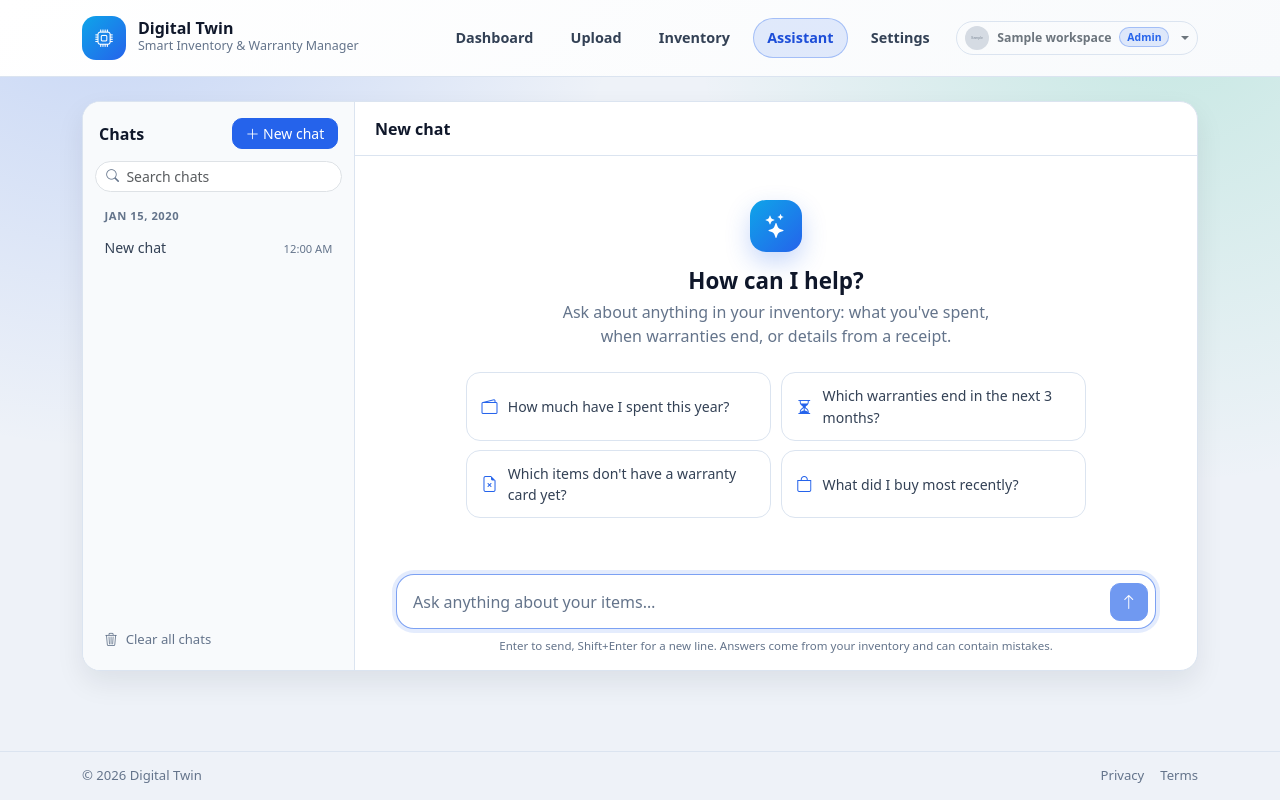
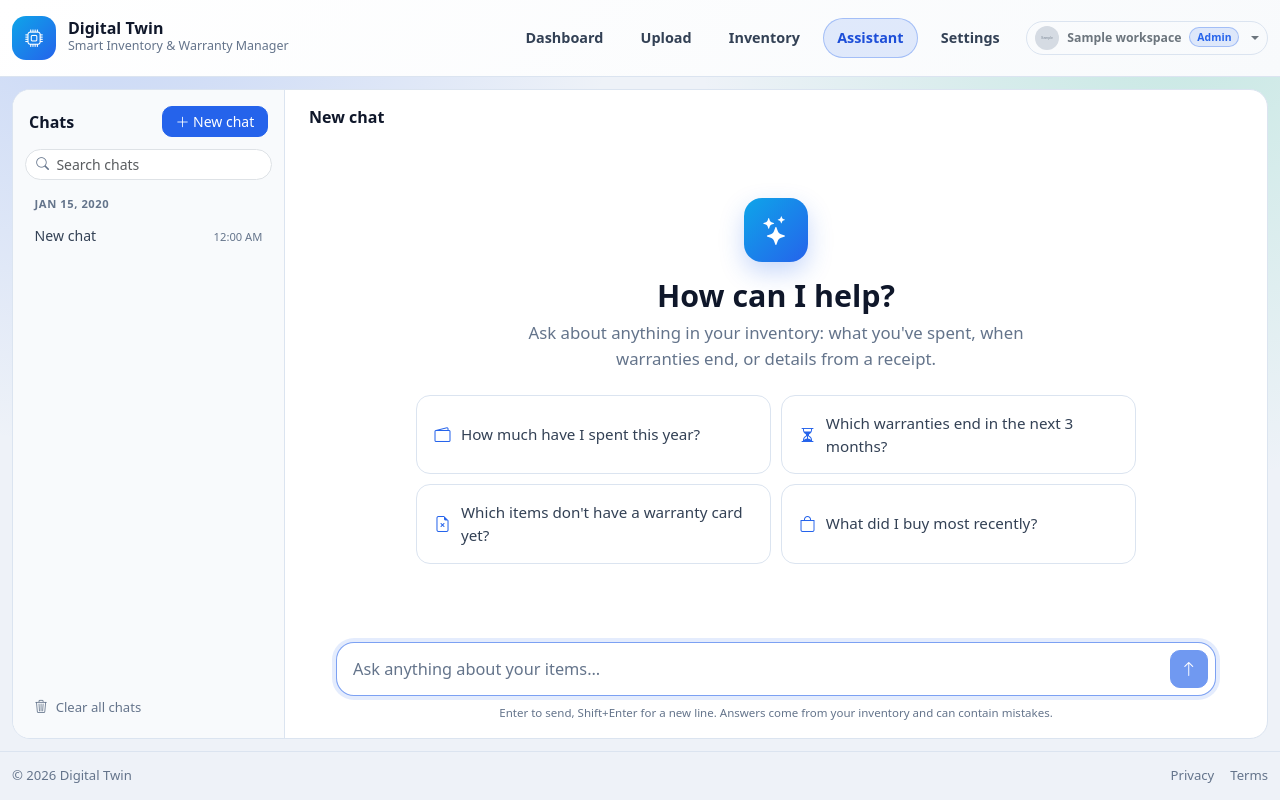
Before and after one commit to soham-raddi/warranty-app, a Flask app: page /assistant in a window 1280 px wide. Run offline with Flask 3, Linux system fonts and the light colour scheme; the visitor is signed in with stand-in values (Sample User, id 1); tables that the repository leaves empty hold one stand-in row (values such as "Sample post"); grey boxes marked "Sample" are stand-in pictures; some libraries are stand-ins or nearby versions.

Commit message:
Let the assistant fill the window and stop it offering reminders it can't set
The chat panel is wider and as tall as the space between header and footer, with fewer borders and a larger welcome. The assistant now says it can't set reminders and points to Settings > Alerts & reminders.

```diff
--- a/chatbot.py
+++ b/chatbot.py
@@ -63,7 +63,10 @@ def ask_digital_twin(user_message, chat_history, workspace_id):
         "CRITICAL: Always read the 'total_amount' and 'price' fields in the JSON when a user asks about spending or costs. Do not claim data is missing if it exists in the JSON. "
         "Each item's 'warranty_status', 'warranty_expires_on' and 'days_remaining' are computed by the app and are authoritative; "
         "use them directly when asked whether something is under warranty. A status of 'Unknown' means the purchase date is missing. "
-        "'has_warranty_card' is 1 when a warranty card file is attached and 0 when it is not."
+        "'has_warranty_card' is 1 when a warranty card file is attached and 0 when it is not. "
+        "You can only answer questions: you cannot set reminders, send emails, or change items or settings, so never "
+        "offer to. If someone wants to be reminded before a warranty ends, tell them they can turn on warranty "
+        "reminder emails in Settings > Alerts & reminders."
     )
 
     messages = [{"role": "system", "content": sys_prompt}]
--- a/public/static/css/index.css
+++ b/public/static/css/index.css
@@ -1378,11 +1378,10 @@ body[data-theme="dark"] .modal-content .btn-close {
 
 .ai-main-head {
     align-items: center;
-    border-bottom: 1px solid var(--line);
     display: flex;
     gap: 0.5rem;
     min-height: 54px;
-    padding: 0.6rem 1.25rem;
+    padding: 0.6rem 1.5rem;
 }
 
 .ai-main-title {
@@ -1406,10 +1405,12 @@ body[data-theme="dark"] .modal-content .btn-close {
 }
 
 .ai-thread {
+    display: flex;
     flex: 1;
+    flex-direction: column;
     min-height: 0;
     overflow-y: auto;
-    padding: 1.5rem 1.25rem;
+    padding: 0.5rem 1.5rem 1.5rem;
 }
 
 .ai-thread-inner {
@@ -1417,7 +1418,8 @@ body[data-theme="dark"] .modal-content .btn-close {
     flex-direction: column;
     gap: 1.1rem;
     margin: 0 auto;
-    max-width: 760px;
+    max-width: 880px;
+    width: 100%;
 }
 
 .ai-thread-status {
@@ -1581,11 +1583,11 @@ body[data-theme="dark"] .modal-content .btn-close {
     display: flex;
     flex-direction: column;
     justify-content: center;
-    margin: 0 auto;
-    max-width: 620px;
-    min-height: 100%;
+    margin: auto;
+    max-width: 720px;
     padding: 1rem 0;
     text-align: center;
+    width: 100%;
 }
 
 .ai-welcome-icon {
@@ -1648,7 +1650,7 @@ body[data-theme="dark"] .modal-content .btn-close {
 }
 
 .ai-composer {
-    padding: 0.75rem 1.25rem 1rem;
+    padding: 0.5rem 1.5rem 1rem;
 }
 
 .ai-composer-box {
@@ -1660,7 +1662,7 @@ body[data-theme="dark"] .modal-content .btn-close {
     display: flex;
     gap: 0.5rem;
     margin: 0 auto;
-    max-width: 760px;
+    max-width: 880px;
     padding: 0.45rem 0.45rem 0.45rem 1rem;
     transition: border-color 0.15s ease, box-shadow 0.15s ease;
 }
@@ -1702,14 +1704,13 @@ body[data-theme="dark"] .modal-content .btn-close {
     color: var(--ink-500);
     font-size: 0.72rem;
     margin: 0.5rem auto 0;
-    max-width: 760px;
+    max-width: 880px;
     text-align: center;
 }
 
 @media (max-width: 991.98px) {
     .ai-shell {
         grid-template-columns: minmax(0, 1fr);
-        height: calc(100dvh - 200px);
     }
 
     .ai-sidebar {
@@ -1748,3 +1749,59 @@ body[data-reduced-motion="1"] .ai-typing span {
     animation: none;
     opacity: 0.6;
 }
+
+/* The assistant fills the window: wider than other pages, and as tall as the space between header and footer. */
+.page-assistant {
+    height: 100dvh;
+}
+
+.page-assistant .app-header {
+    margin-bottom: 0.75rem;
+}
+
+.page-assistant .app-main {
+    display: flex;
+    flex-direction: column;
+    max-width: 1680px;
+    min-height: 0;
+    padding-bottom: 0.75rem !important;
+}
+
+.page-assistant .ai-shell {
+    box-shadow: none;
+    flex: 1;
+    height: auto;
+    min-height: 480px;
+}
+
+.page-assistant .app-header .container,
+.page-assistant .app-footer .container {
+    max-width: 1680px;
+}
+
+@media (min-width: 992px) {
+    .page-assistant .ai-welcome-icon {
+        border-radius: 18px;
+        font-size: 1.8rem;
+        height: 64px;
+        width: 64px;
+    }
+
+    .page-assistant .ai-welcome-title {
+        font-size: 1.9rem;
+    }
+
+    .page-assistant .ai-welcome-text {
+        font-size: 1.05rem;
+        max-width: 520px;
+    }
+
+    .page-assistant .ai-suggestion {
+        font-size: 0.95rem;
+        padding: 1rem 1.1rem;
+    }
+
+    .page-assistant .ai-composer textarea {
+        font-size: 1.02rem;
+    }
+}
--- a/templates/base.html
+++ b/templates/base.html
@@ -12,9 +12,9 @@
     <title>{% block title %}Digital Twin{% endblock %}</title>
     <link href="https://cdn.jsdelivr.net/npm/bootstrap@5.3.0/dist/css/bootstrap.min.css" rel="stylesheet">
     <link rel="stylesheet" href="https://cdn.jsdelivr.net/npm/bootstrap-icons@1.10.5/font/bootstrap-icons.css">
-    <link rel="stylesheet" href="{{ url_for('static', filename='css/index.css') }}?v=20261024-4">
+    <link rel="stylesheet" href="{{ url_for('static', filename='css/index.css') }}?v=20261024-5">
 </head>
-<body class="app-body" data-accent="{{ ui.accent_color }}" data-density="{{ ui.density }}" data-reduced-motion="{{ ui.reduced_motion }}" data-theme-mode="{{ ui.theme_mode }}" data-role="{{ current_role or '' }}" data-max-upload="{{ max_upload_bytes }}">
+<body class="app-body page-{{ current_page or 'other' }}" data-accent="{{ ui.accent_color }}" data-density="{{ ui.density }}" data-reduced-motion="{{ ui.reduced_motion }}" data-theme-mode="{{ ui.theme_mode }}" data-role="{{ current_role or '' }}" data-max-upload="{{ max_upload_bytes }}">
     <script>
         // Resolve the theme before first paint so dark mode does not flash light.
         (function () {
@@ -130,7 +130,7 @@
     <script src="https://cdn.jsdelivr.net/npm/bootstrap@5.3.0/dist/js/bootstrap.bundle.min.js"></script>
     <script src="https://cdn.jsdelivr.net/npm/marked@12.0.2/marked.min.js"></script>
     <script src="https://cdn.jsdelivr.net/npm/dompurify@3.1.6/dist/purify.min.js"></script>
-    <script src="{{ url_for('static', filename='js/index.js') }}?v=20261024-4"></script>
+    <script src="{{ url_for('static', filename='js/index.js') }}?v=20261024-5"></script>
     {% block scripts %}{% endblock %}
 </body>
 </html>
```
